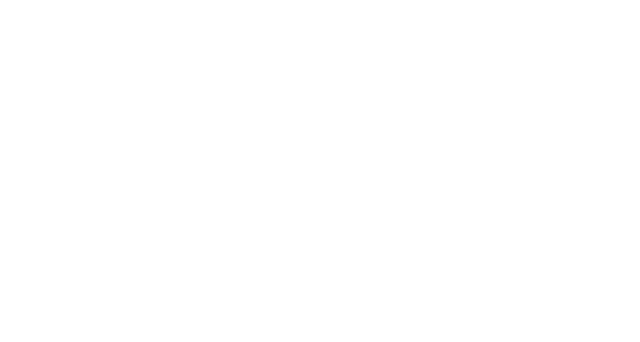
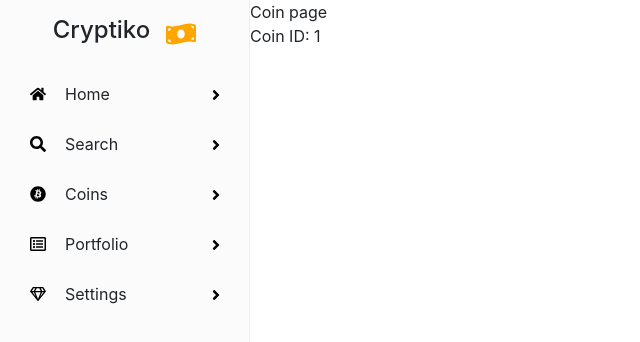
Before and after one commit to AdiPat/crypiko, a React (Create React App) app: page /coins/1 in a window 1280 px wide. Before the commit this address had no page. Shown: the top 342 px of the page, without its empty margins (0-640 px from the left). Built offline with nearby package versions, Linux system fonts and the light colour scheme.

Commit message:
pages: add coin info page

```diff
--- a/src/App.js
+++ b/src/App.js
@@ -1,7 +1,7 @@
 import "./App.css";
 import { ProSidebarProvider } from "react-pro-sidebar";
 import { BrowserRouter as Router, Routes, Route, Link } from "react-router-dom";
-import { CoinsPage, HomePage, SearchPage } from "./pages";
+import { CoinInfoPage, CoinsPage, HomePage, SearchPage } from "./pages";
 
 function App() {
   return (
@@ -11,6 +11,7 @@
           <Route path="/" exact element={<HomePage />} />
           <Route path="/search" exact element={<SearchPage />} />
           <Route path="/coins" exact element={<CoinsPage />} />
+          <Route path="/coins/:coinId" element={<CoinInfoPage />} />
         </Routes>
       </Router>
     </ProSidebarProvider>
--- /dev/null
+++ b/src/pages/coin-info-page.js
@@ -0,0 +1,15 @@
+import { SidebarLayout } from "../components";
+import { useParams } from "react-router-dom";
+
+function CoinInfoPage() {
+  const { coinId } = useParams();
+
+  return (
+    <SidebarLayout>
+      <div>Coin page</div>
+      <p>Coin ID: {coinId}</p>
+    </SidebarLayout>
+  );
+}
+
+export default CoinInfoPage;
--- a/src/pages/index.js
+++ b/src/pages/index.js
@@ -1,5 +1,6 @@
+import CoinInfoPage from "./coin-info-page";
 import CoinsPage from "./coins-page";
 import HomePage from "./home-page";
 import SearchPage from "./search-page";
 
-export { HomePage, SearchPage, CoinsPage };
+export { HomePage, SearchPage, CoinsPage, CoinInfoPage };
```
